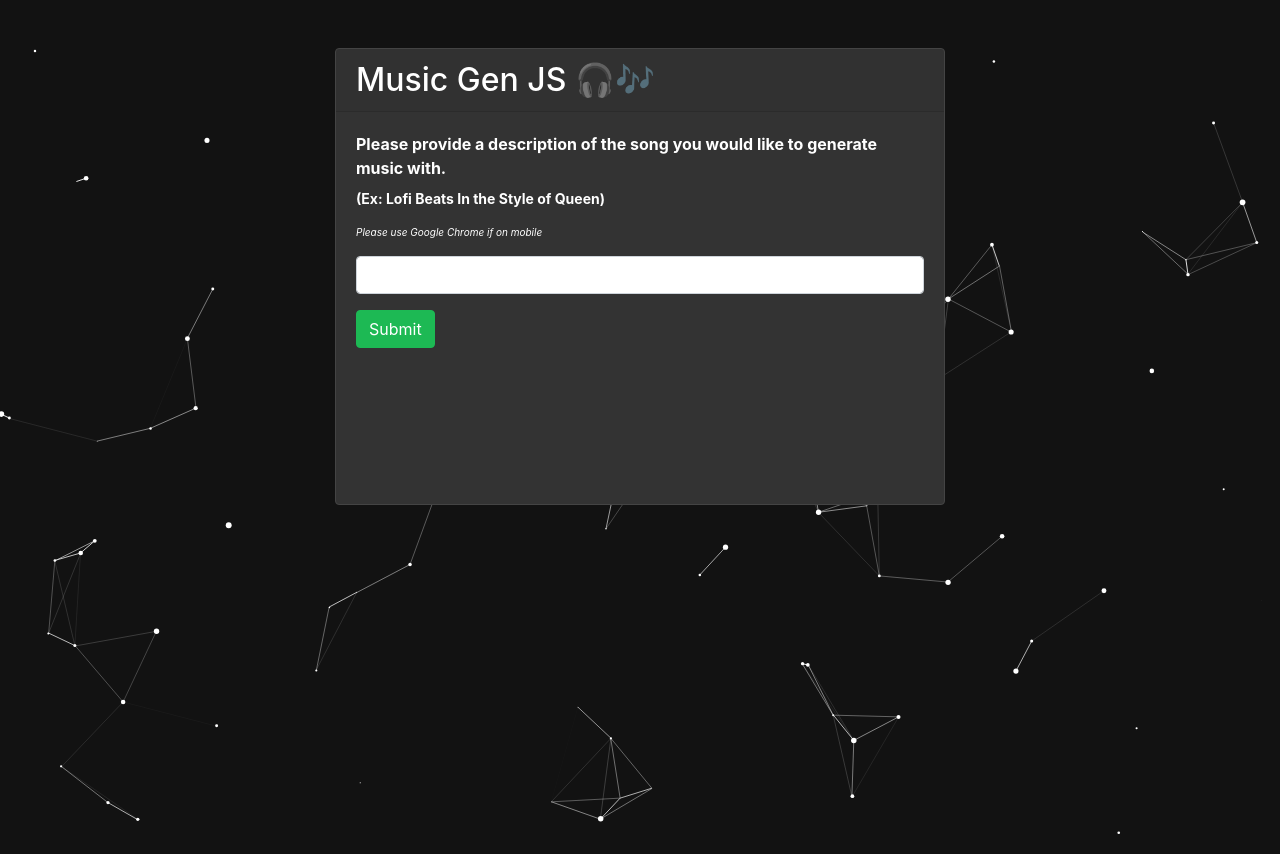
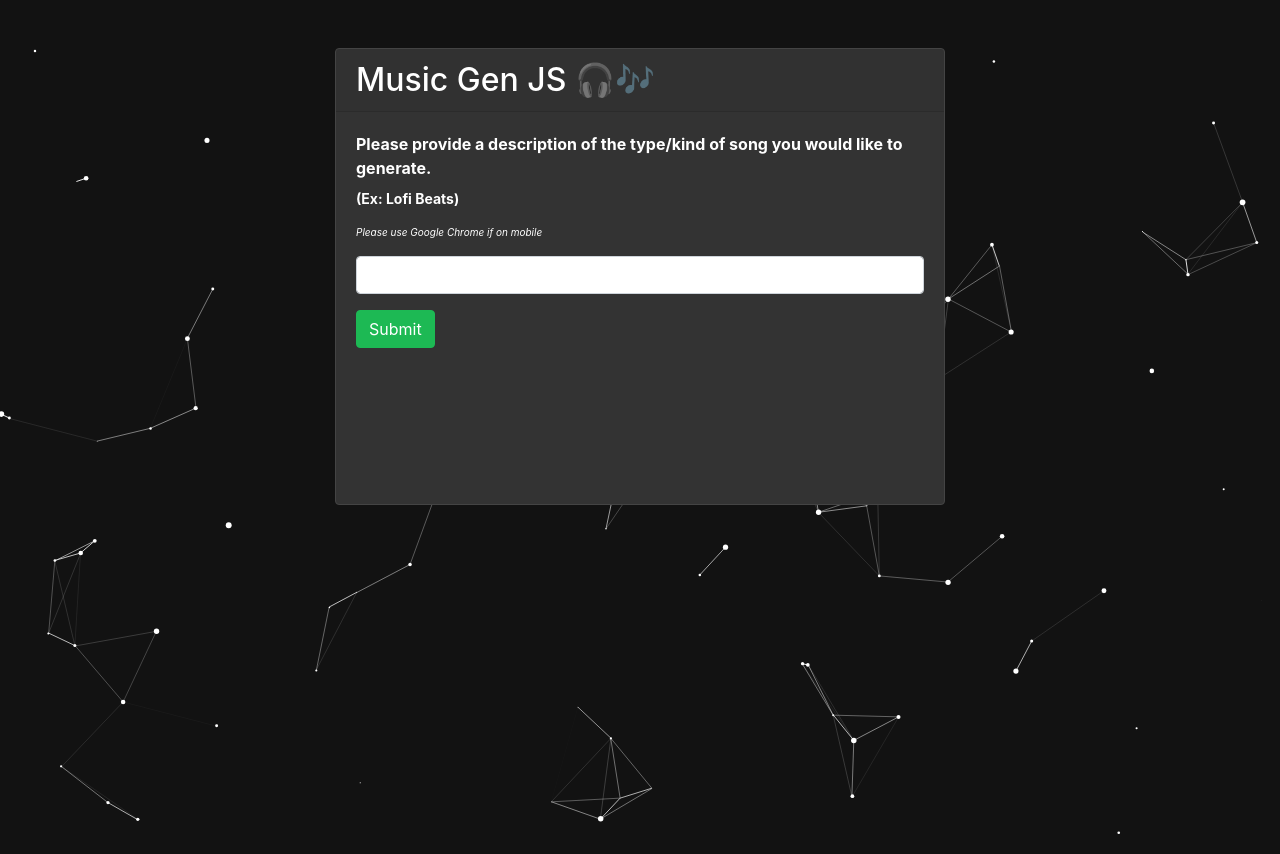
Before and after one commit to DomArruda/Projects, a plain HTML site: page MusicGenJS/index.html in a window 1280 px wide. Drawn offline with nearby package versions, Linux system fonts and the light colour scheme.

Commit message:
Update index.html

```diff
--- a/MusicGenJS/index.html
+++ b/MusicGenJS/index.html
@@ -73,8 +73,8 @@
                     <div class="card-body">
                         <form id="ml-form">
                             <div class="form-group">
-                                <strong><label for="user-input">Please provide a description of the song you would like to generate music with.</label></strong><br>
-                                <strong><p style="font-size: 14px; margin-top: 0;">(Ex: Lofi Beats In the Style of Queen)</strong></em>
+                                <strong><label for="user-input">Please provide a description of the type/kind of song you would like to generate.</label></strong><br>
+                                <strong><p style="font-size: 14px; margin-top: 0;">(Ex: Lofi Beats)</strong></em>
 
                                 <em><p style="font-size: 10px; margin-top: 0;">Please use Google Chrome if on mobile</p></em>
 
```
